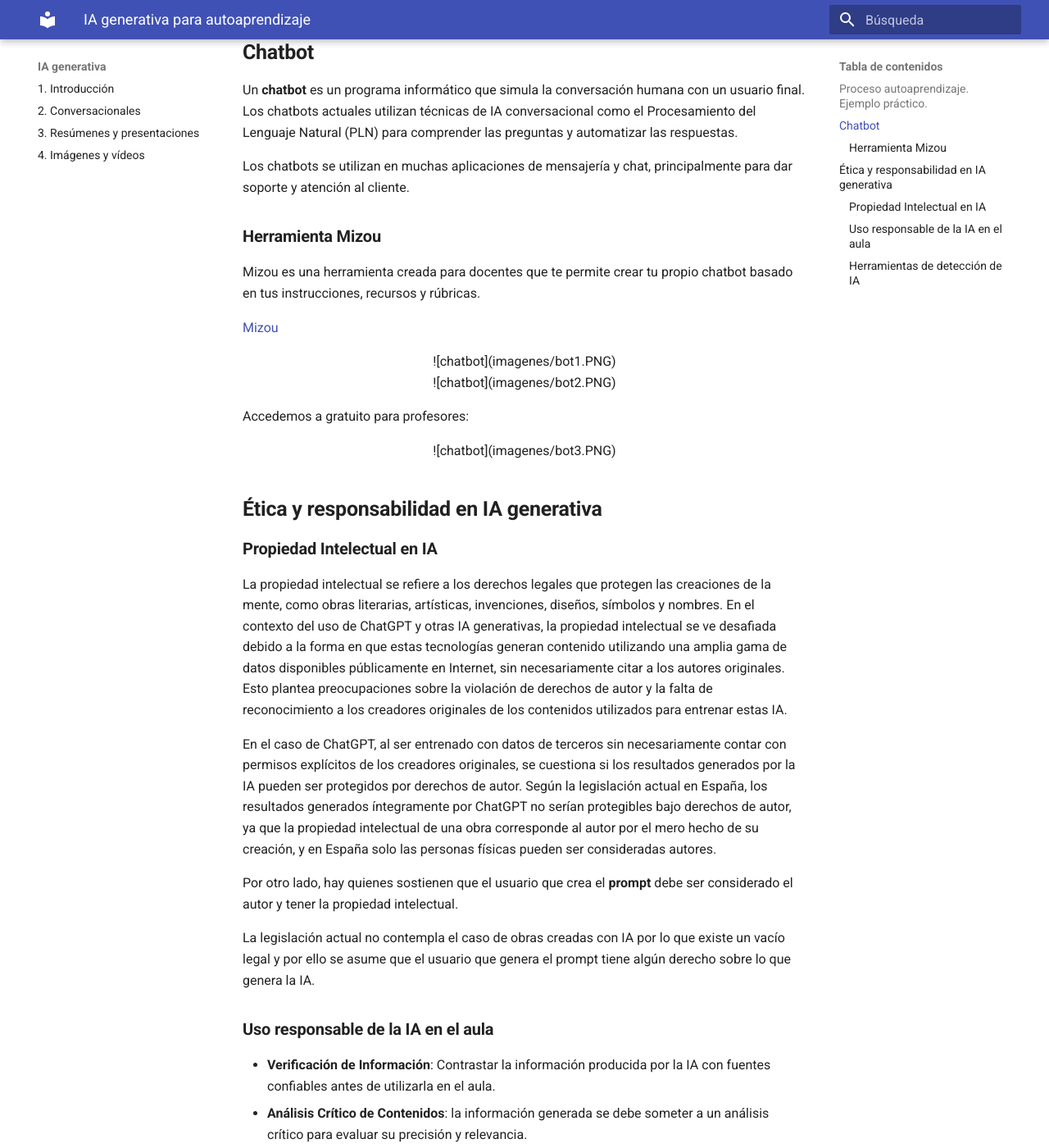
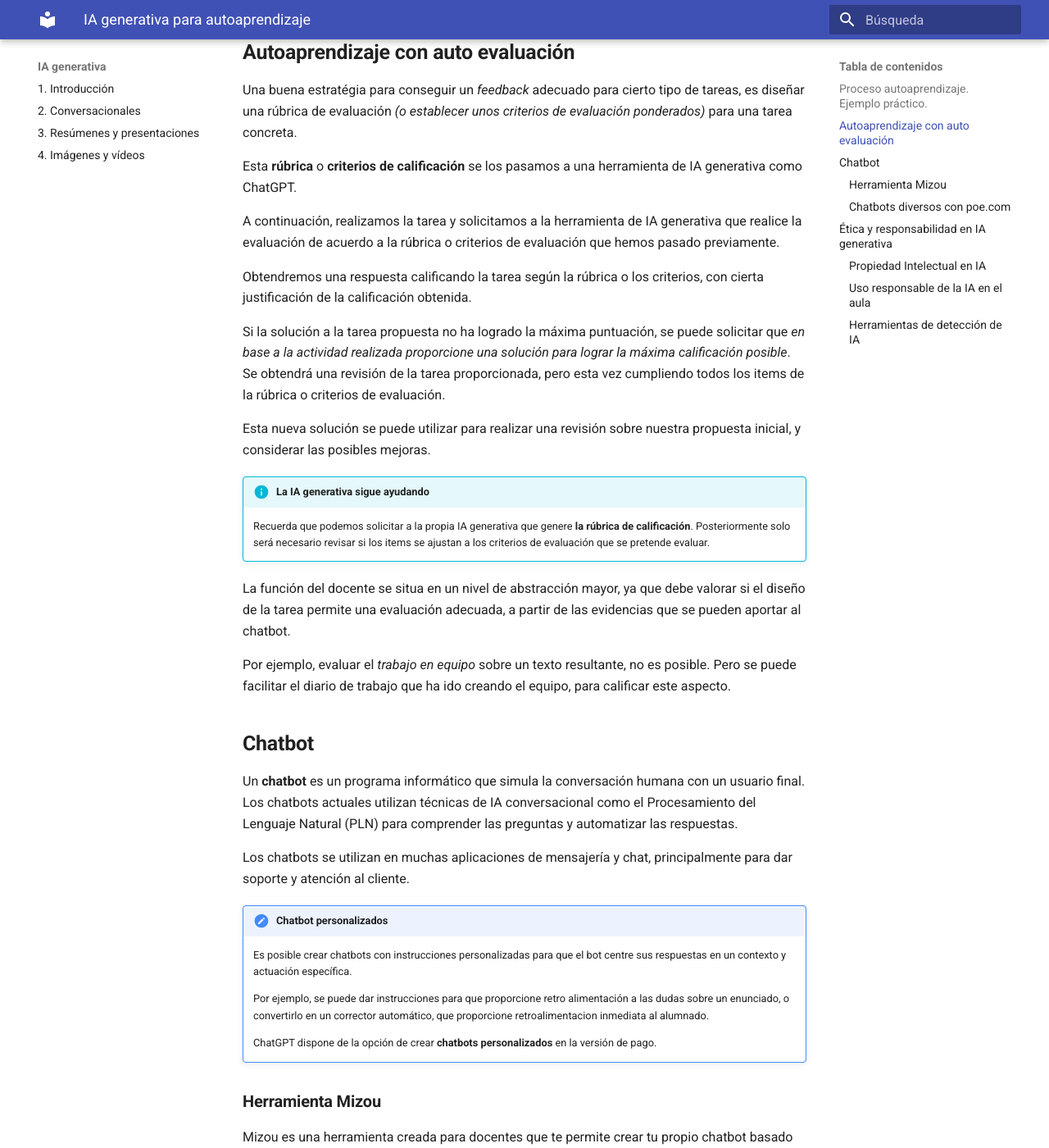
Before and after one commit to sever8a/IAgenerativa, an MkDocs documentation site: the page built from docs/auto.md, in a window 1280 px wide and 1400 px high, scrolled down 2389 px. Shown: the whole window at 82% size. Built offline with MkDocs 1.6.1 and Material for MkDocs 9.7.7, drawn with Linux system fonts in a browser that asks for light colours; some of the changed text lies outside the part shown.

Commit message:
ahora con poe

```diff
--- a/docs/auto.md
+++ b/docs/auto.md
@@ -68,6 +68,27 @@
 
 ¡Recuerda que el profesorado también necesita formarse! Ahora es tu turno.
 
+## **Autoaprendizaje con auto evaluación**
+
+Una buena estratégia para conseguir un *feedback* adecuado para cierto tipo de tareas, es diseñar una rúbrica de evaluación *(o establecer unos criterios de evaluación ponderados)* para una tarea concreta.
+
+Esta **rúbrica** o **criterios de calificación** se los pasamos a una herramienta de IA generativa como ChatGPT.
+
+A continuación, realizamos la tarea y solicitamos a la herramienta de IA generativa que realice la evaluación de acuerdo a la rúbrica o criterios de evaluación que hemos pasado previamente.
+
+Obtendremos una respuesta calificando la tarea según la rúbrica o los criterios, con cierta justificación de la calificación obtenida.
+
+Si la solución a la tarea propuesta no ha logrado la máxima puntuación, se puede solicitar que *en base a la actividad realizada proporcione una solución para lograr la máxima calificación posible*. Se obtendrá una revisión de la tarea proporcionada, pero esta vez cumpliendo todos los items de la rúbrica o criterios de evaluación.
+
+Esta nueva solución se puede utilizar para realizar una revisión sobre nuestra propuesta inicial, y considerar las posibles mejoras.
+
+!!! info "La IA generativa sigue ayudando"
+
+    Recuerda que podemos solicitar a la propia IA generativa que genere **la rúbrica de calificación**. Posteriormente solo será necesario revisar si los items se ajustan a los criterios de evaluación que se pretende evaluar.
+
+La función del docente se situa en un nivel de abstracción mayor, ya que debe valorar si el diseño de la tarea permite una evaluación adecuada, a partir de las evidencias que se pueden aportar al chatbot.
+
+Por ejemplo, evaluar el *trabajo en equipo* sobre un texto resultante, no es posible. Pero se puede facilitar el diario de trabajo que ha ido creando el equipo, para calificar este aspecto.
 
 ## **Chatbot**
 
@@ -75,7 +96,13 @@
 
 Los chatbots se utilizan en muchas aplicaciones de mensajería y chat, principalmente para dar soporte y atención al cliente.
 
+!!! alert "Chatbot personalizados"
 
+    Es posible crear chatbots con instrucciones personalizadas para que el bot centre sus respuestas en un contexto y actuación específica.
+
+    Por ejemplo, se puede dar instrucciones para que proporcione retro alimentación a las dudas sobre un enunciado, o convertirlo en un corrector automático, que proporcione retroalimentacion inmediata al alumnado.
+
+    ChatGPT dispone de la opción de crear **chatbots personalizados** en la versión de pago.
 
 ### **Herramienta Mizou**
 
@@ -92,6 +119,34 @@
 Accedemos a gratuito para profesores:
 
 <center>![chatbot](imagenes/bot3.PNG)</center>
+
+### **Chatbots diversos con *poe.com***
+
+Poe es una herramienta que permite explorar parte del universo de los chatbots, de manera gratuita (o semigratuita). Permite encontrar chatbots, ya creados con funcionalidades que pueden ser útiles para nuestros propósitos.
+
+[Poe](https://poe.com/){:target="_blank"}
+
+Desde la plataforma de **poe** se puede acceder a casi todos las IA generativas. Hay que tener en cuenta que cada una de ellas puede tiene diferentes condiciones de uso.
+
+<center>![Pantalla principal poe.com](imagenes/poe.png)</center>
+
+También es posible **crear nuestros propios chatbots**, utilizando la IA generativa que elijamos. Para crear un nuevo chat bot:
+
+- Hay que asignar un nombre reconocible y localizable.
+- Establecer el bot base.
+- Concretar las instrucciones para las respuestas del bot.
+- Definir una base de conocimiento con materiales propios.
+- El bot puede ser público o privado.
+
+<center>![Crear un bot](imagenes/poe2.png)</center>
+
+!!! alert "Experimenta"
+
+    Poe es una buena **opción para experimentar** la creación de bots personalizados, sin necesidad de realizar una suscripción.
+
+    También puedes consultar los que ya están disponibles, y conocer cuáles son sus especificaciones.
+
+    Recuerda que dispones de créditos que limitan las consultas diarias a cada tipo de bot.
 
 
 
```
Also changed, not shown: docs/imagenes/poe.png (added), docs/imagenes/poe2.png (added).
